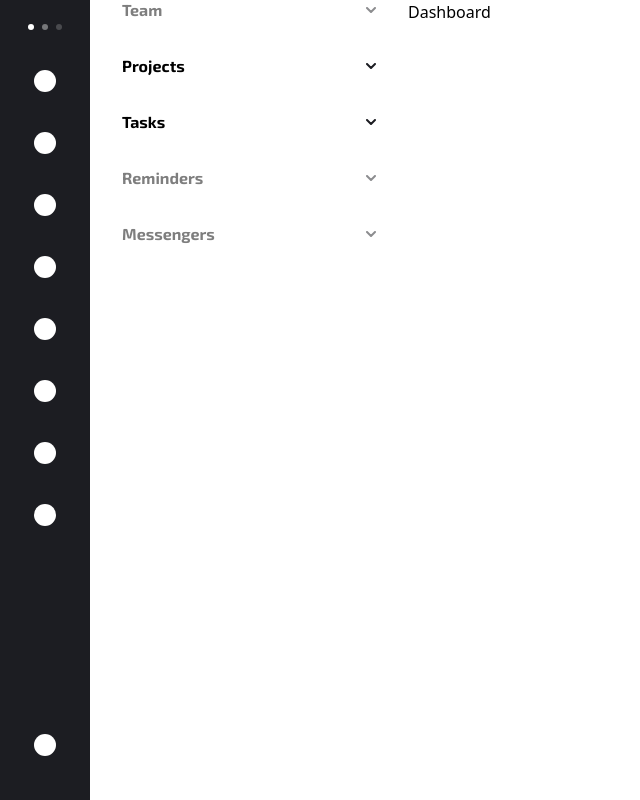
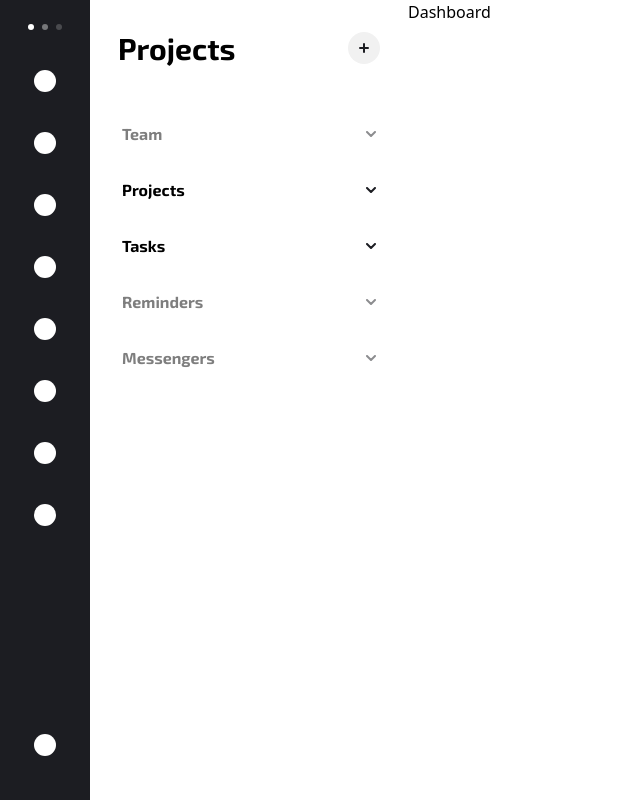
Before and after one commit to sabrinaveras/to-do-list-dashboard, a React (Vite) app: page / in a window 1280 px wide. Shown: the whole page, without its empty margins (0-640 px from the left). Built offline with nearby package versions, Linux system fonts and the light colour scheme.

Commit message:
refactor icon imports and enhance sidebar with PlusIcon

```diff
--- a/src/components/select/select.tsx
+++ b/src/components/select/select.tsx
@@ -1,4 +1,4 @@
-import { Arrow } from "@/design/icons";
+import { ArrowIcon } from "@/design/icons";
 import { useState } from "react";
 
 interface SelectProps {
@@ -42,7 +42,7 @@ export const Select = ({ label, options, onChange }: SelectProps) => {
         <div
           className={`transform transition-transform duration-200 ${!hasOptions ? "opacity-50" : ""} ${isOpen ? "rotate-180" : ""}`}
         >
-          <Arrow />
+          <ArrowIcon />
         </div>
       </button>
 
--- a/src/components/sideBar/sideBar.tsx
+++ b/src/components/sideBar/sideBar.tsx
@@ -1,3 +1,4 @@
+import { PlusIcon } from "@/design/icons";
 import { Select } from "../select";
 
 export const SideBar = () => {
@@ -16,7 +17,14 @@ export const SideBar = () => {
   ];
 
   return (
-    <div className="bg-side-panel px-[28px] flex flex-col gap-[28px]">
+    <div className="bg-side-panel px-[28px] py-[32px] flex flex-col gap-[28px]">
+      <div className="flex items-center justify-between pb-[32px]">
+        <h1 className="text-2xl font-bold">Projects</h1>
+        <div className="flex items-center justify-center w-[32px] h-[32px] bg-grey rounded-full">
+          <PlusIcon />
+        </div>
+      </div>
+
       <Select label="Team" options={[]} onChange={() => console.log("TODO")} />
       <Select
         label="Projects"
--- a/src/design/icons/arrow.tsx
+++ b/src/design/icons/arrow.tsx
@@ -1,4 +1,4 @@
-export const Arrow = () => {
+export const ArrowIcon = () => {
   return (
     <svg width="10" height="6" viewBox="0 0 10 6" fill="none" xmlns="http://www.w3.org/2000/svg">
       <path
--- a/src/design/icons/index.ts
+++ b/src/design/icons/index.ts
@@ -1 +1,2 @@
 export * from "./arrow";
+export * from "./plus";
--- /dev/null
+++ b/src/design/icons/plus.tsx
@@ -0,0 +1,10 @@
+export const PlusIcon = () => {
+  return (
+    <svg width="10" height="10" viewBox="0 0 10 10" fill="none" xmlns="http://www.w3.org/2000/svg">
+      <g>
+        <path d="M9 5L1 5" stroke="#1C1D22" stroke-width="2" stroke-linecap="round" />
+        <path d="M5 9L5 1" stroke="#1C1D22" stroke-width="2" stroke-linecap="round" />
+      </g>
+    </svg>
+  );
+};
```
